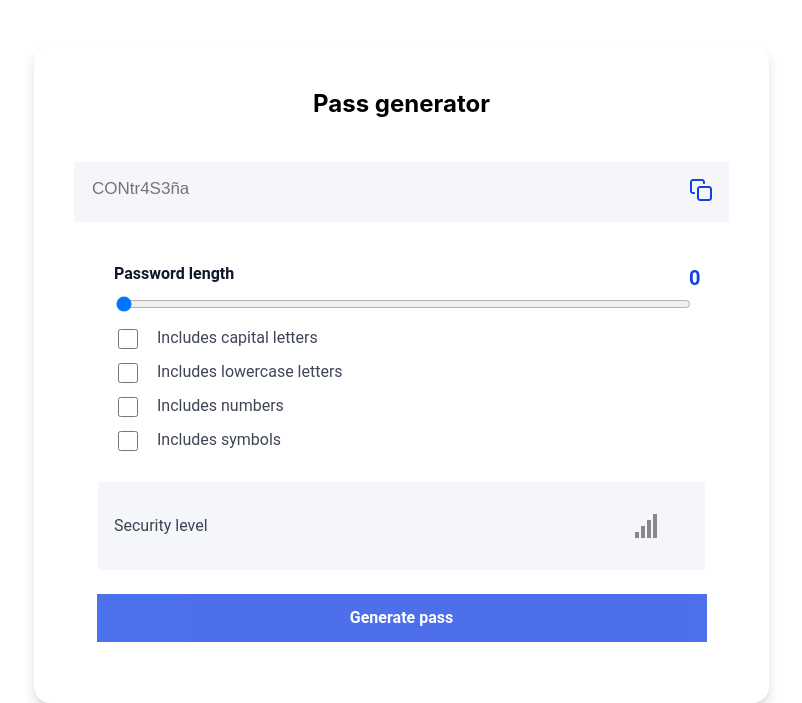
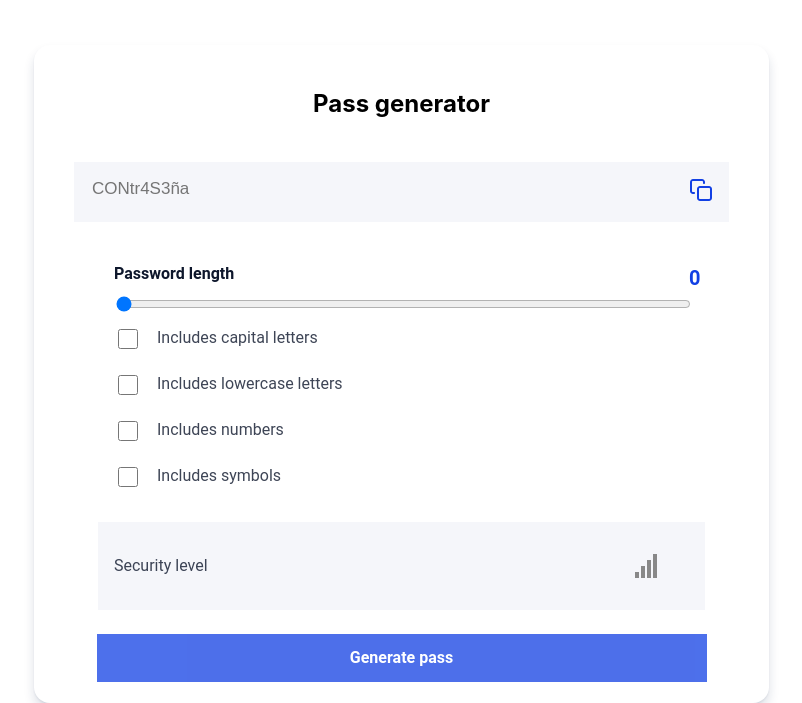
Before and after one commit to vcrolack/pass-generator, a React (Create React App) app: page / in a window 1280 px wide. Shown: the part 155-858 px from the top of the page, without its empty margins (322-1124 px from the left). Built offline with nearby package versions, Linux system fonts and the light colour scheme; the HTML template or start-up script is replaced by a standard one.

Commit message:
add PassContext and save checkbos state in the context

```diff
--- a/src/components/Checkbox.js
+++ b/src/components/Checkbox.js
@@ -1,4 +1,6 @@
-import React, { useState } from "react";
+import React, { useState, useContext } from "react";
+
+import { PassContext } from "../context/PassContext";
 
 export const Checkbox = () => {
   const options = [
@@ -10,6 +12,7 @@ export const Checkbox = () => {
   const [userOptions, setUserOptions] = useState(
     new Array(options.length).fill(false)
   );
+  const passContext = useContext(PassContext)
 
   const handleOnChange = (position) => {
     const updatedOptions = userOptions.map((option, index) =>
@@ -20,9 +23,9 @@ export const Checkbox = () => {
   };
 
   return (
-    <div className="wrapper-components">
-      {console.log(userOptions)}
-      <form action="">
+    <PassContext.Provider value={passContext.options = userOptions}>
+      {console.log(passContext)}
+      <div className="wrapper-components">
         {options.map((option, index) => {
           return (
             <div key={index} className="container-options">
@@ -38,7 +41,7 @@ export const Checkbox = () => {
             </div>
           );
         })}
-      </form>
-    </div>
+      </div>
+    </PassContext.Provider>
   );
 };
--- /dev/null
+++ b/src/context/PassContext.js
@@ -0,0 +1,6 @@
+import { createContext } from "react";
+
+export const PassContext = createContext({
+  length: 0,
+  options: []
+});
--- a/src/index.css
+++ b/src/index.css
@@ -236,7 +236,6 @@ input[type='range']::-webkit-slider-thumb {
   gap: 12px;
 
   width: 575px;
-  height: 132px;
 
 
   /* Inside auto layout */
```
Also changed, not shown: 1 other file (tests, documents, lock files or other folders).
